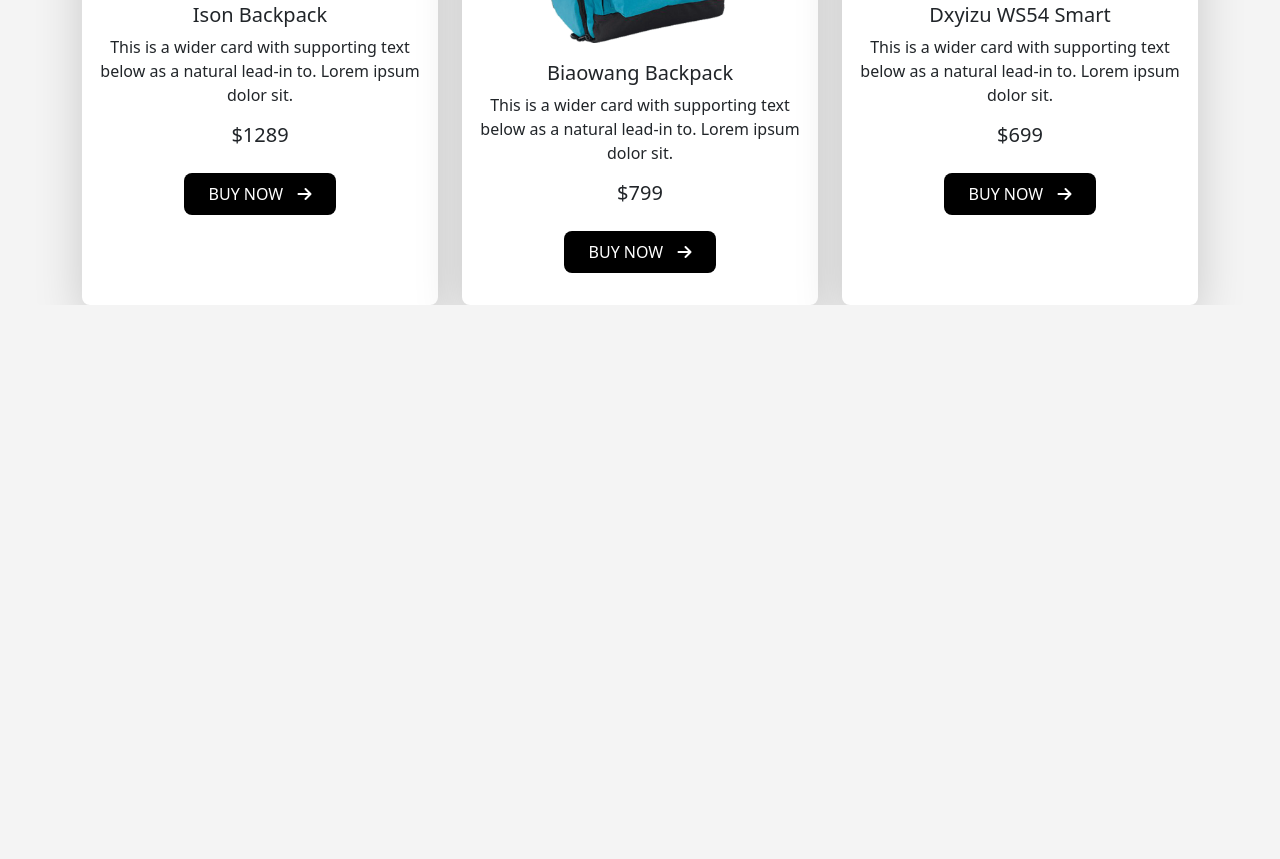
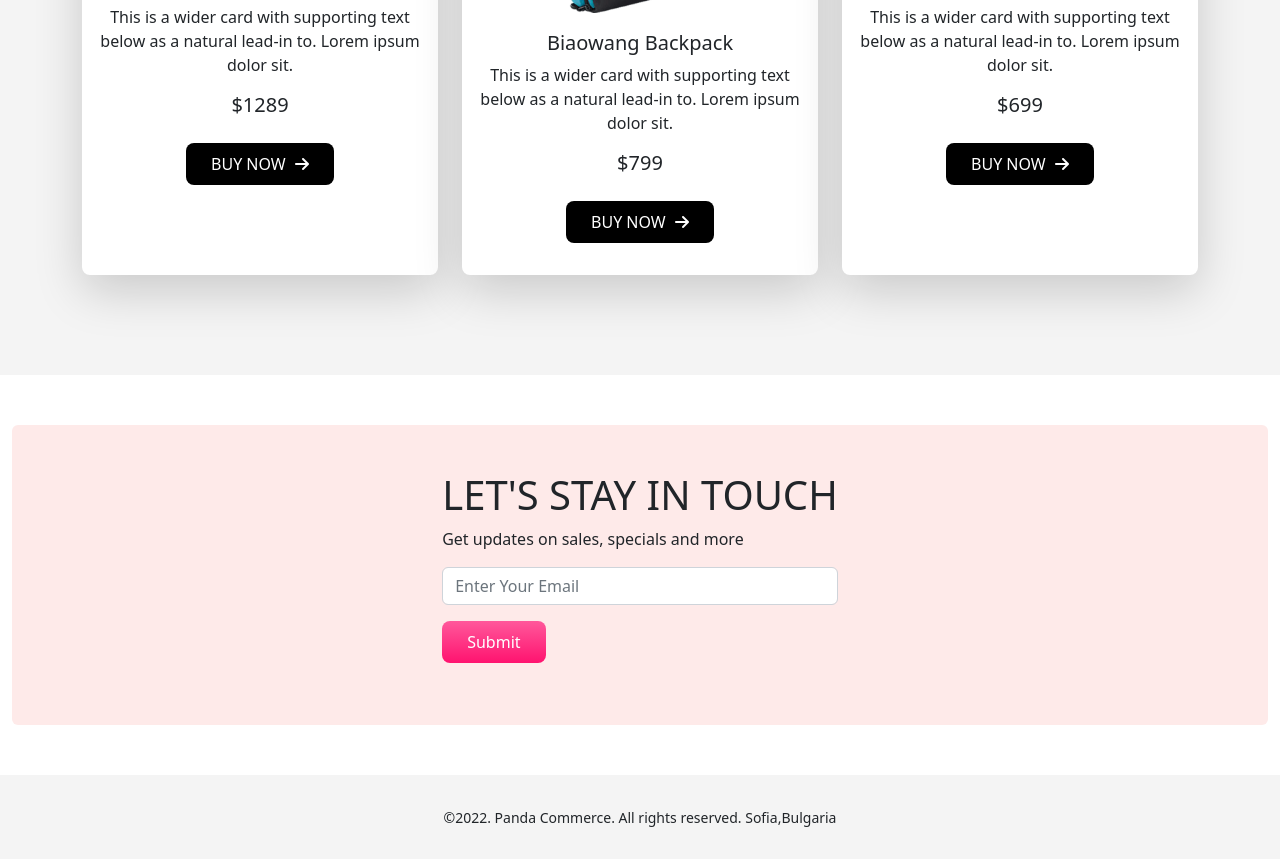
Before and after one commit to nusratshauoly/Panda-Commerce-Bootstrap, a plain HTML site: page index.html in a window 1280 px wide. Shown: the part 1862-2721 px from the top of the page. Before the commit the page ends 2167 px from the top, so only its background shows below. Drawn offline with nearby package versions, Linux system fonts and the light colour scheme.

Commit message:
complete responsive website

```diff
--- a/index.html
+++ b/index.html
@@ -45,10 +45,10 @@
                                     <a class="nav-link" href="#products">Products</a>
                                 </li>
                                 <li class="nav-item">
-                                    <a class="nav-link" href="#">About Us</a>
+                                    <a class="nav-link" href="#about-us">About Us</a>
                                 </li>
                                 <li class="nav-item">
-                                    <a class="nav-link" href="#">Contact Us</a>
+                                    <a class="nav-link" href="#contact">Contact Us</a>
                                 </li>
                             </ul>
                         </div>
@@ -127,7 +127,7 @@
         <!-- main starts -->
             <main>
         <!-- categories start -->
-                <section class="container margin my-5 " id="products">
+                <section class="container margin my-5" id="products">
                     <div class="row g-4">
         <!-- first categories -->
                         <div class="col-lg-4 col-md-6 col-12">
@@ -158,7 +158,6 @@
                     <h2>Shoes</h2>
                     <div class="row row-cols-1 row-cols-md-3 g-4 mt-1">
         <!-- first card -->
-
                         <div class="col">
                             <div class="card h-100 rounded-3 border-0 card-border shadow-lg">
                                 <img src="./images/shoes/shoe-1.png" class="card-img-top card-img mx-auto" alt="...">
@@ -201,18 +200,14 @@
                             </div>
                         </div>
                     </div>
-
-
-
                 </section>
 
 
         <!-- Backpack card -->
-                <section class="container margin" id="products my-5">
+                <section class="container margin" id="products">
                     <h2>Backpack</h2>
                     <div class="row row-cols-1 row-cols-md-3 g-4 mt-1">
                 <!-- first card -->
-
                         <div class="col">
                             <div class="card h-100 rounded-3 border-0 card-border shadow-lg">
                                 <img src="./images/bags/bag-1.png" class="card-img-top card-img mx-auto" alt="...">
@@ -255,19 +250,25 @@
                             </div>
                         </div>
                     </div>
-
-
-
                 </section>
 
+        <!-- Contact us -->
+                <section class="container-fluid contact-background-all margin" id="contact" style="height:400px">
+                    <div class="contact-background d-flex justify-content-center align-items-center mx-auto rounded" style="height:300px">
+                        <div>
+                            <h1>LET'S STAY IN TOUCH</h1>
+                            <p>Get updates on sales, specials and more</p>
+
+                            <input type="email" name="" class="form-control" placeholder="Enter Your Email" id="">
+                            <button type="submit" class="buy my-3">Submit</button>
+                        </div>
+                    </div>
+                </section>
+        <!-- footer starts-->
+                <footer id="about-us" class="text-center margin-footer">
+                    <p><small>&copy;2022. Panda Commerce. All rights reserved. Sofia,Bulgaria</small></p>
+                </footer>
             </main>
-
-       <!-- footer starts-->
-            <footer>
-
-            </footer>
-
-
 
 
 <!-- bootstrap js link -->
--- a/style.css
+++ b/style.css
@@ -2,20 +2,17 @@ body{
     background: #F4F4F4;
 }
 /* header part */
-.col-lg-12 input {
-    padding: 10px;
+input{
     background: #F1F1F1;
     border-style: none;
     color: #CCCCCC;
-    padding-left: 30px;
-    margin-left: 30px;
-    margin-right: 100px;
+    padding: 10px;
 }
 ul>li{
     padding-left: 40px;
 }
 .margin{
-    margin-top: 110px;
+    margin-top: 100px;
 }
 
 /* carousel part */
@@ -25,7 +22,6 @@ ul>li{
 .carousel-img{
     height: 370px;
 }
-
 button{
     color:#FFFFFF;
     border-radius: 8px;
@@ -38,7 +34,7 @@ button{
 
 }
 .fa-arrow-right{
-    padding-left: 10px;
+    padding-left: 5px;
 }
 
 /* categories start */
@@ -60,10 +56,25 @@ button{
     transition: .5s ease-in-out .5s;
 }
 
-/* shoes */
+/* shoes and backpack*/
 .buys{
     background: #000000;
 }
 .card-border{
     background: #FFFFFF;
 }
+
+/* contact us */
+.contact-background-all{
+    background-color: #FFFFFF;
+}
+.contact-background{
+    background: #FEEAE9;
+    position: relative;
+    top:50px;
+}
+
+/* footer */
+.margin-footer{
+    margin:30px auto;
+}
```
Also changed, not shown: 1 other file.
